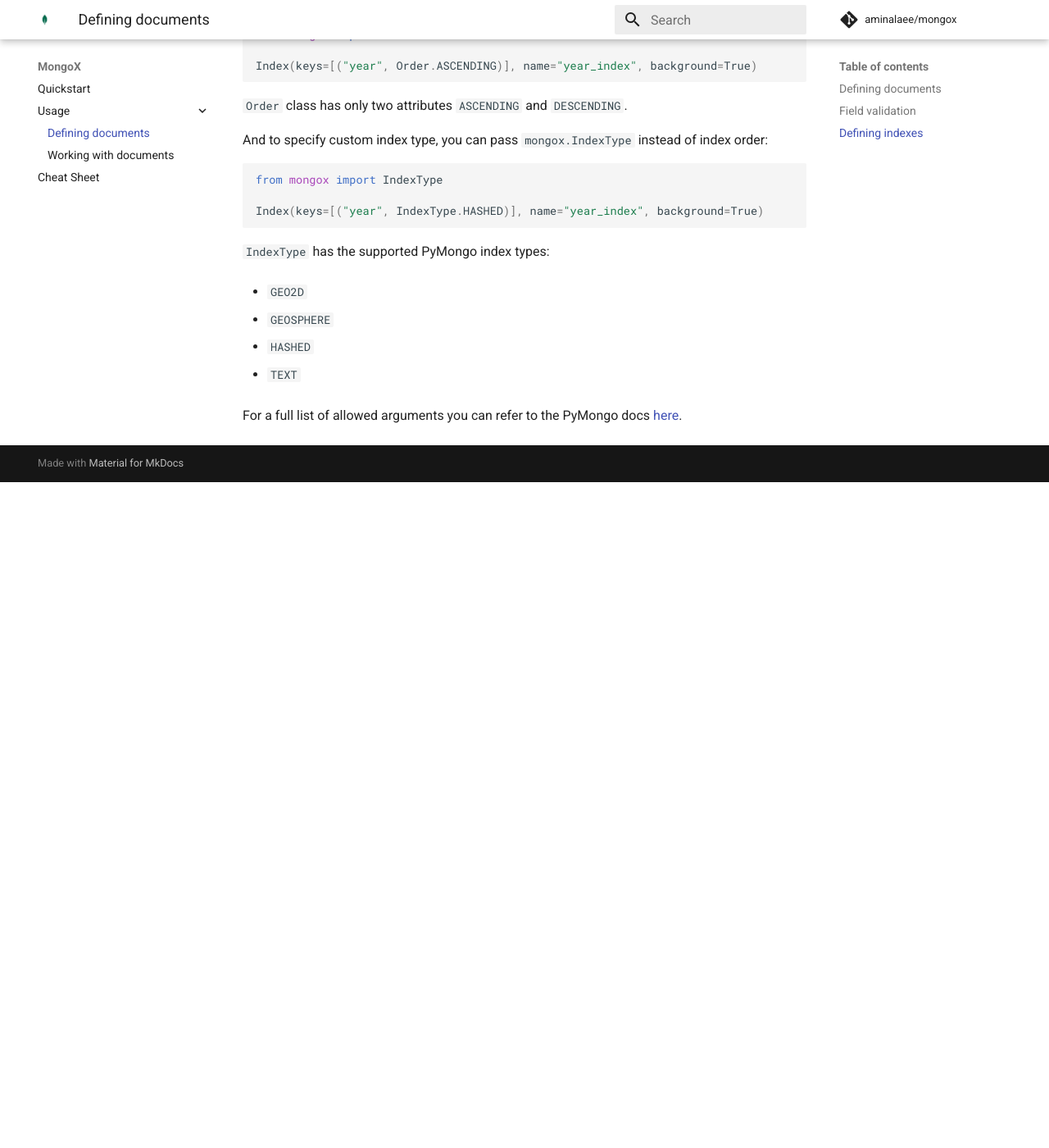
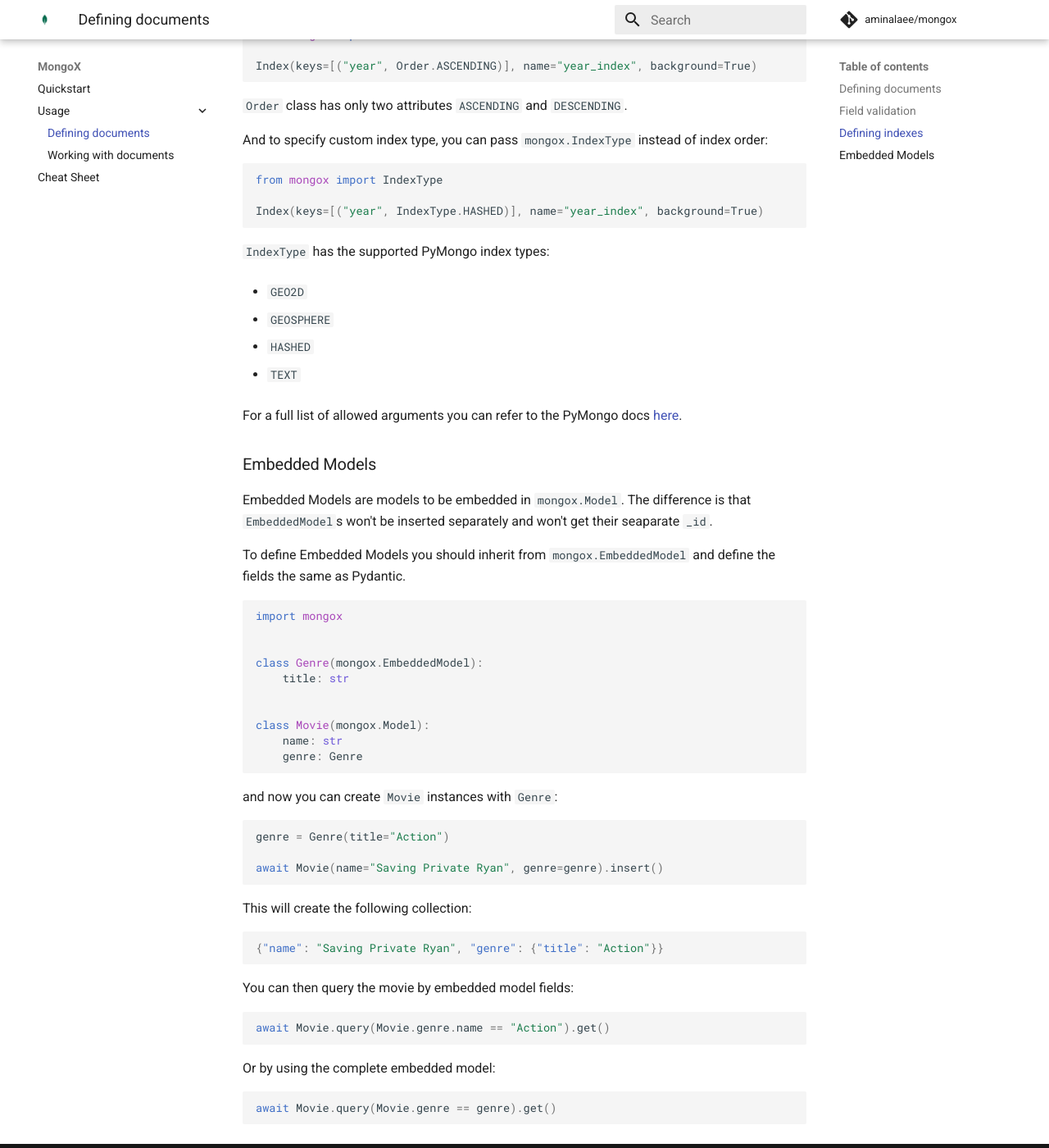
Before and after one commit to aminalaee/mongox, an MkDocs documentation site: the page built from docs/defining_documents.md, in a window 1280 px wide and 1400 px high, scrolled down 3385 px. Shown: the whole window at 82% size. Built offline with MkDocs 1.6.1 and Material for MkDocs 9.7.7, drawn with Linux system fonts in a browser that asks for light colours; comment, search, counter and statistics services are not loaded; before the commit the page ends 3973 px from its top, so only the background shows below that.

Commit message:
add example and docs

````diff
--- a/docs/defining_documents.md
+++ b/docs/defining_documents.md
@@ -192,3 +192,51 @@
 * `TEXT`
 
 For a full list of allowed arguments you can refer to the PyMongo docs [here](https://pymongo.readthedocs.io/en/stable/api/pymongo/operations.html#pymongo.operations.IndexModel).
+
+### Embedded Models
+
+Embedded Models are models to be embedded in `mongox.Model`.
+The difference is that `EmbeddedModel`s won't be inserted separately
+and won't get their seaparate `_id`.
+
+To define Embedded Models you should inherit from `mongox.EmbeddedModel`
+and define the fields the same as Pydantic.
+
+```python
+import mongox
+
+
+class Genre(mongox.EmbeddedModel):
+    title: str
+
+
+class Movie(mongox.Model):
+    name: str
+    genre: Genre
+```
+
+and now you can create `Movie` instances with `Genre`:
+
+```python
+genre = Genre(title="Action")
+
+await Movie(name="Saving Private Ryan", genre=genre).insert()
+```
+
+This will create the following collection:
+
+```json
+{"name": "Saving Private Ryan", "genre": {"title": "Action"}}
+```
+
+You can then query the movie by embedded model fields:
+
+```python
+await Movie.query(Movie.genre.name == "Action").get()
+```
+
+Or by using the complete embedded model:
+
+```python
+await Movie.query(Movie.genre == genre).get()
+```
````
Also changed, not shown: 2 other files.
